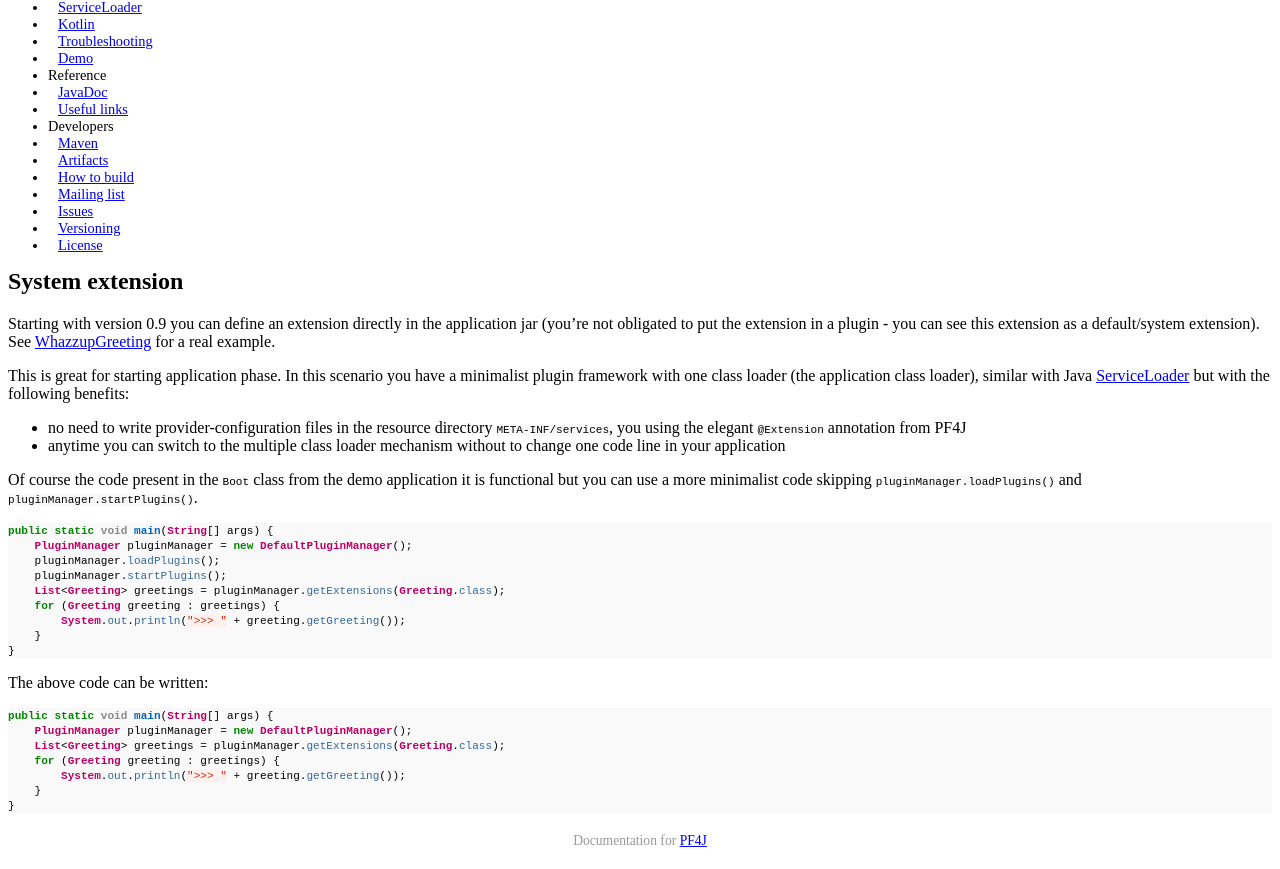
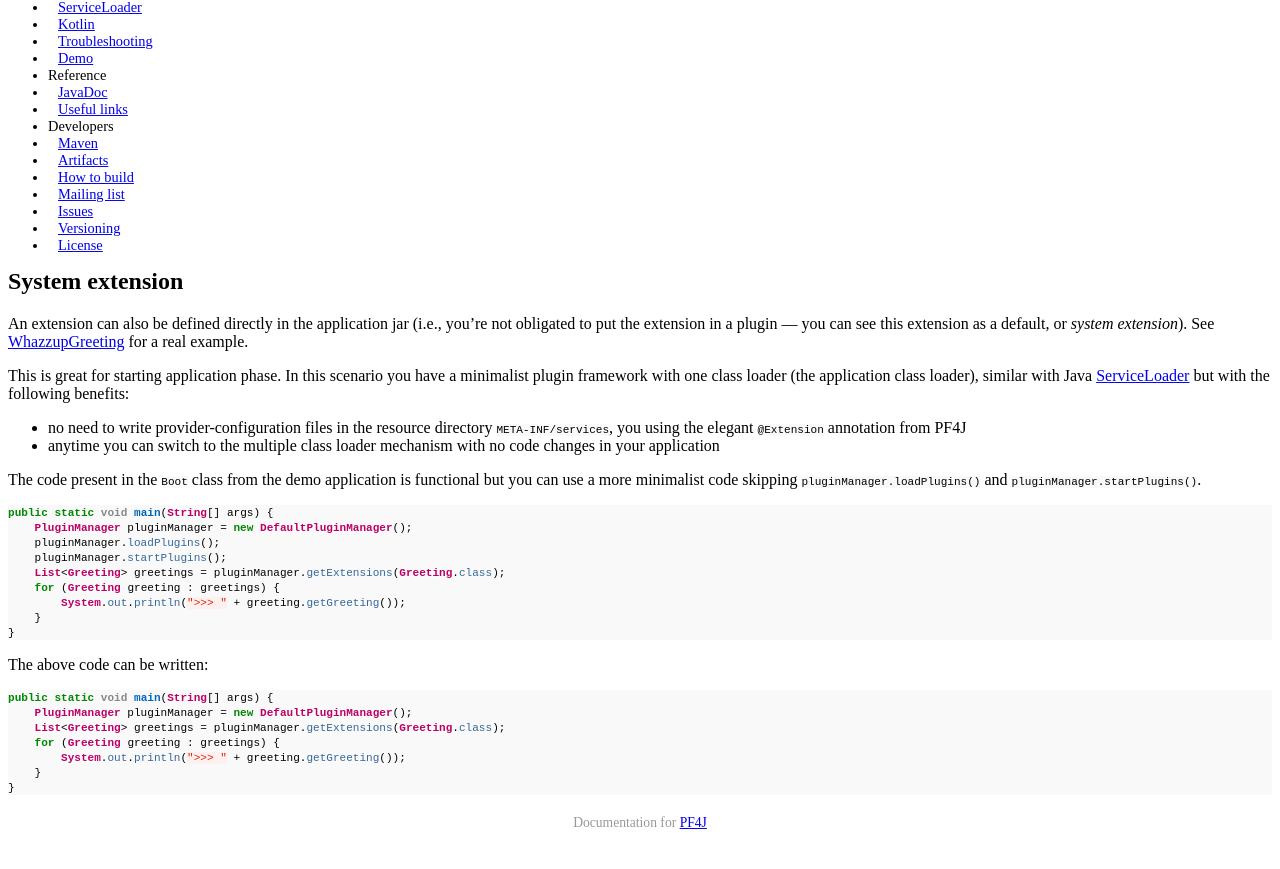
Before and after one commit to pf4j/pf4j.github.io, a Jekyll site: the page built from _posts/2018-01-23-system-extension.md, in a window 1280 px wide. Shown: the part 321-1190 px from the top of the page. Built offline with Jekyll 4.4.1, drawn with Linux system fonts in a browser that asks for light colours; a style sheet for code colours, icons or effects is not loaded.

Commit message:
Remove references to 0.9 capabilites as new (#24)

````diff
--- a/_posts/2018-01-23-system-extension.md
+++ b/_posts/2018-01-23-system-extension.md
@@ -6,8 +6,8 @@ date: 2018-01-23 21:23:38
 order: 40
 ---
 
-Starting with version 0.9 you can define an extension directly in the application jar (you're not obligated
-to put the extension in a plugin - you can see this extension as a default/system extension).
+An extension can also be defined directly in the application jar (i.e., you’re not obligated
+to put the extension in a plugin — you can see this extension as a default, or _system extension_).
 See [WhazzupGreeting]({{ site.demourl }}/app/src/main/java/org/pf4j/demo/WhazzupGreeting.java)
 for a real example.
 
@@ -16,9 +16,9 @@ This is great for starting application phase. In this scenario you have a minima
 but with the following benefits:
 - no need to write provider-configuration files in the resource directory `META-INF/services`, you using the elegant
  `@Extension` annotation from PF4J
-- anytime you can switch to the multiple class loader mechanism without to change one code line in your application
+- anytime you can switch to the multiple class loader mechanism with no code changes in your application
 
-Of course the code present in the `Boot` class from the demo application it is functional but you can use a more minimalist code
+The code present in the `Boot` class from the demo application is functional but you can use a more minimalist code
 skipping `pluginManager.loadPlugins()` and `pluginManager.startPlugins()`.
 
 ```java
````
Also changed, not shown: index.md (+0 -2 lines).
